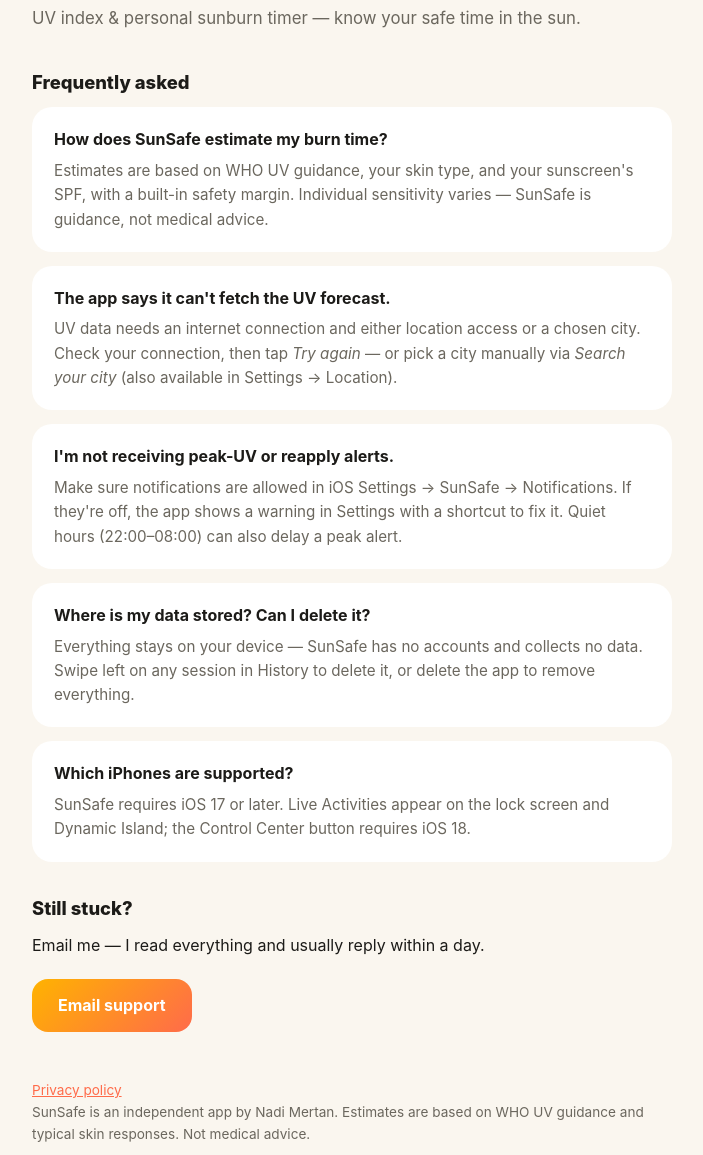
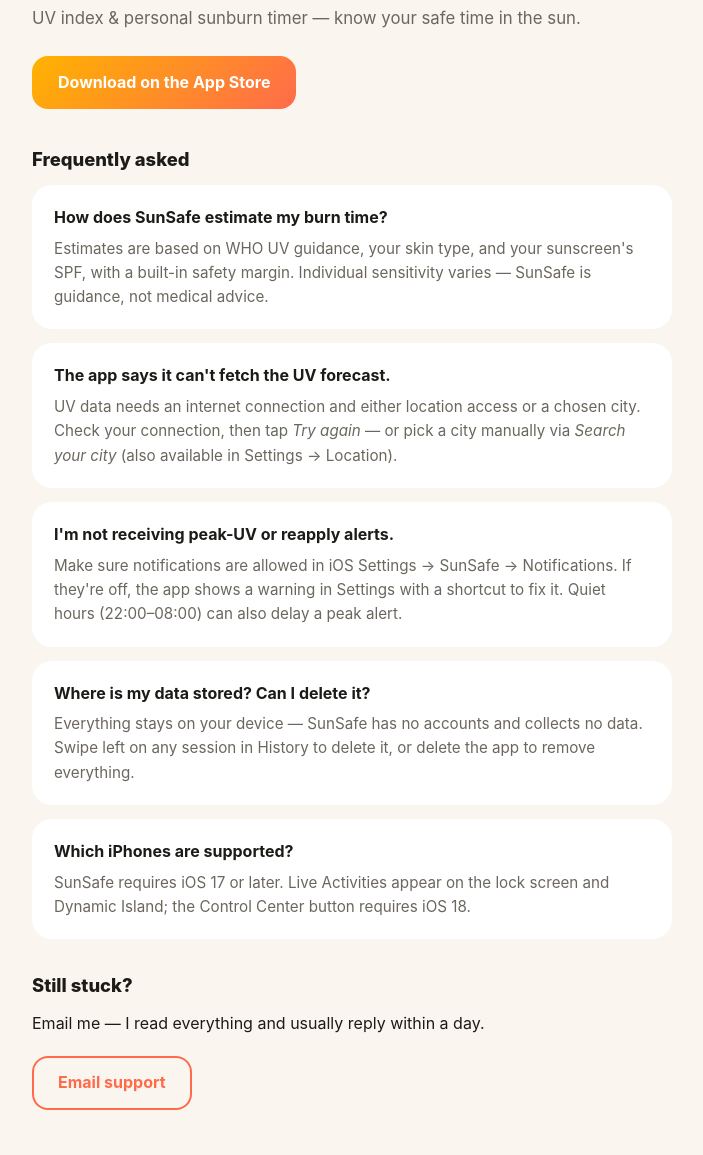
Before and after one commit to nadimertan/sunsafe-support, a plain HTML site: page index.html in a window 1280 px wide. Shown: the part 127-1282 px from the top of the page, without its empty margins (288-991 px from the left). Drawn offline with Linux system fonts and the light colour scheme.

Commit message:
Add App Store download link

```diff
--- a/index.html
+++ b/index.html
@@ -22,7 +22,7 @@
   .hero { display: flex; align-items: center; gap: 18px; margin-bottom: 8px; }
   .hero svg { width: 76px; height: 76px; border-radius: 18px; }
   h1 { font-size: 2rem; font-weight: 800; }
-  .tagline { color: var(--muted); margin-bottom: 36px; font-size: 1.05rem; }
+  .tagline { color: var(--muted); margin-bottom: 24px; font-size: 1.05rem; }
   h2 { font-size: 1.15rem; font-weight: 800; margin: 32px 0 10px; }
   .card {
     background: var(--card); border-radius: 20px; padding: 20px 22px;
@@ -34,6 +34,11 @@
     display: inline-block; margin-top: 20px; padding: 14px 26px;
     background: linear-gradient(135deg, var(--amber), var(--coral));
     color: #fff; font-weight: 700; text-decoration: none; border-radius: 16px;
+  }
+  a.btn.store { margin-top: 0; margin-bottom: 4px; }
+  a.btn.ghost {
+    background: none; color: var(--coral);
+    box-shadow: inset 0 0 0 2px var(--coral);
   }
   a { color: var(--coral); }
   footer { margin-top: 48px; color: var(--muted); font-size: 0.85rem; }
@@ -59,6 +64,8 @@
     <h1>SunSafe</h1>
   </div>
   <p class="tagline">UV index &amp; personal sunburn timer — know your safe time in the sun.</p>
+
+  <a class="btn store" href="https://apps.apple.com/app/sunsafe-uv-index-sun-timer/id6792350740">Download on the App Store</a>
 
   <h2>Frequently asked</h2>
 
@@ -99,7 +106,7 @@
 
   <h2>Still stuck?</h2>
   <p>Email me — I read everything and usually reply within a day.</p>
-  <a class="btn" href="mailto:nadimertan@gmail.com?subject=SunSafe%20support">Email support</a>
+  <a class="btn ghost" href="mailto:nadimertan@gmail.com?subject=SunSafe%20support">Email support</a>
 
   <footer>
     <p><a href="privacy.html">Privacy policy</a></p>
```
